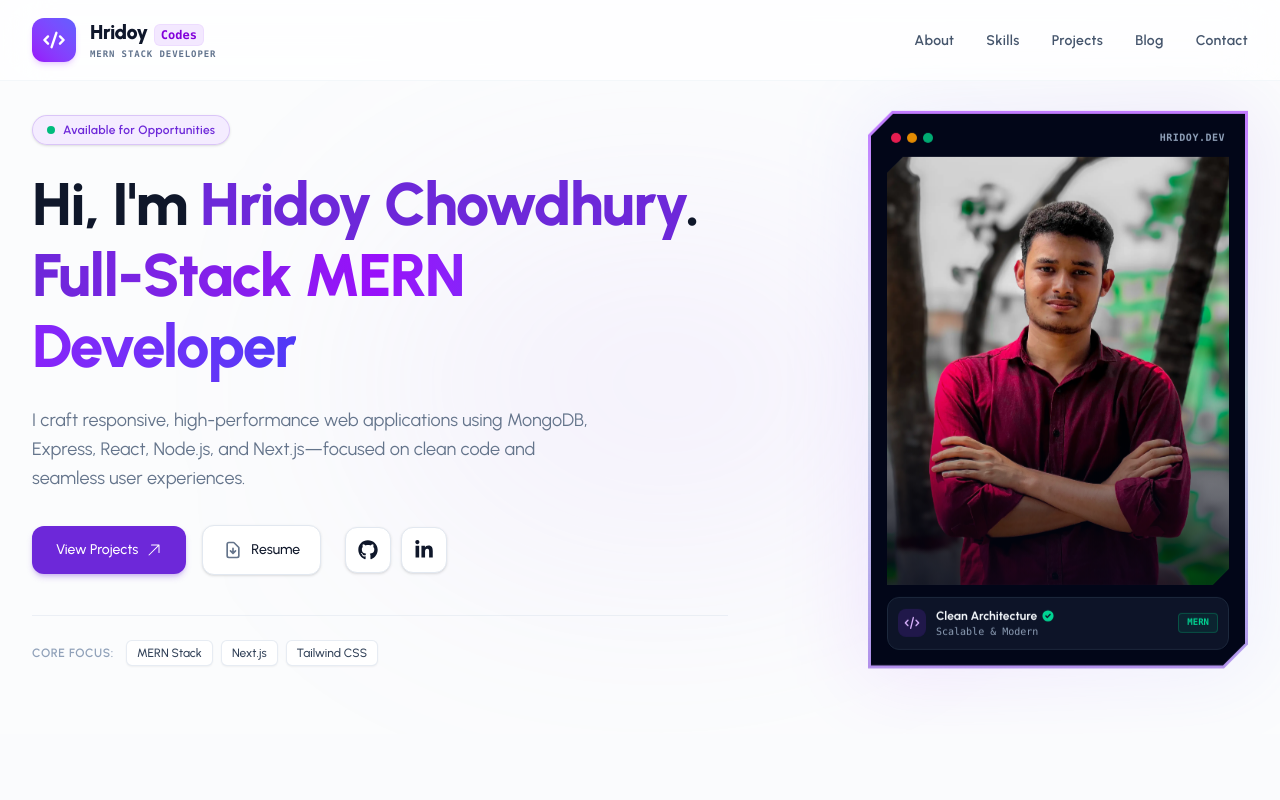
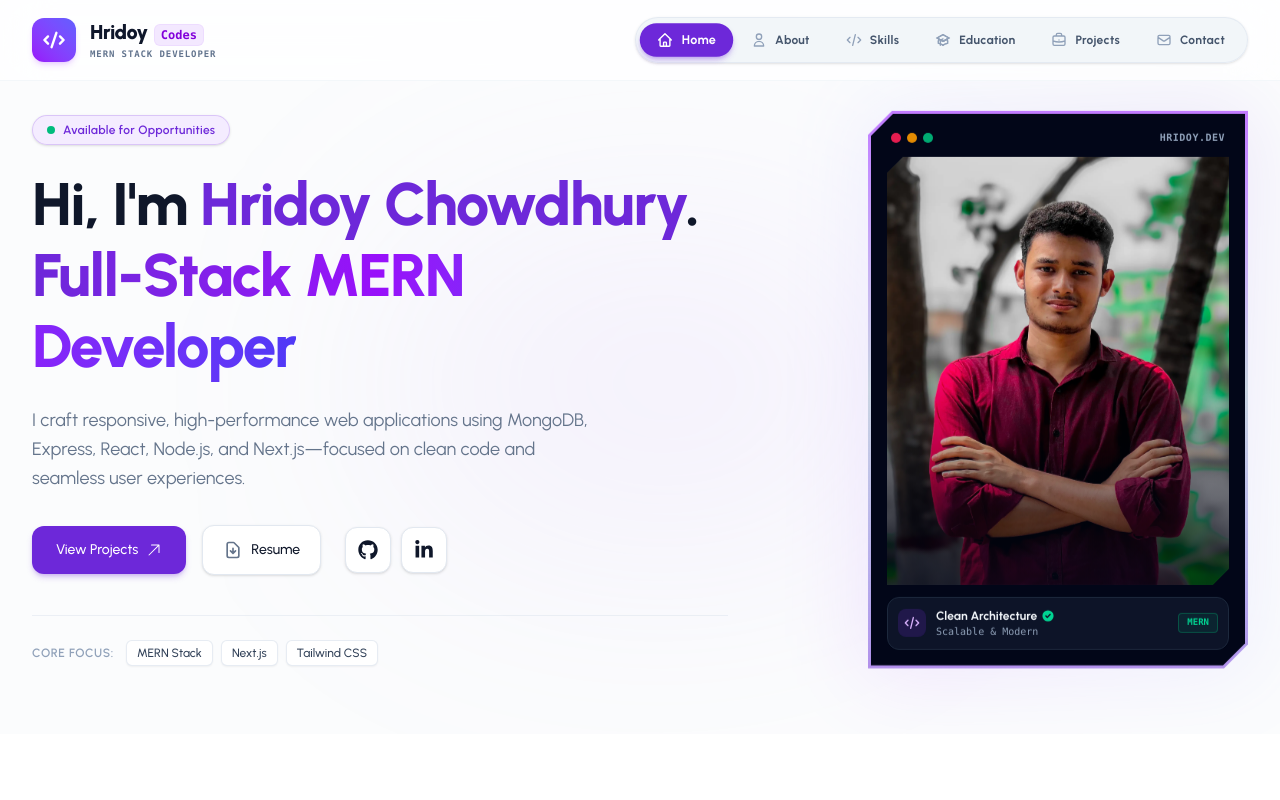
Before and after one commit to hridoy-web/Hridoy-Codes, a Next.js app: page / in a window 1280 px wide. Shown: the top 800 px of the page. Built offline with nearby package versions, Linux system fonts and the light colour scheme.

Commit message:
refactor: navbar UI design and logic

```diff
--- a/src/app/globals.css
+++ b/src/app/globals.css
@@ -15,4 +15,5 @@
 html {
   scroll-behavior: smooth;
   overflow-anchor: none;
+  scroll-padding-top: 100px;
 }
--- a/src/app/layout.js
+++ b/src/app/layout.js
@@ -9,27 +9,22 @@ const syne = Syne({
   weight: ['500', '700', '800'],
   variable: '--font-syne',
   display: 'swap',
-})
+});
 
 const urbanist = Urbanist({
   subsets: ["latin"],
   weight: ['400', '500', '600', '700', '800', '900'],
   variable: '--font-urbanist',
   display: 'swap',
-})
+});
 
 export const metadata = {
-
   title: {
     default: "Hridoy Codes | Hridoy Chowdhury - Full Stack & MERN Developer",
     template: "%s | Hridoy Codes",
   },
-
-  // Meta Description
   description:
     "Official portfolio of Hridoy Chowdhury (Hridoy Codes). Expert Full Stack, MERN Stack, and Next.js Developer specializing in building high-performance web applications, Node.js backends, and custom website solutions.",
-
-  // Target Keywords
   keywords: [
     "Hridoy Codes",
     "Hridoy Chowdhury",
@@ -47,13 +42,9 @@ export const metadata = {
     "Frontend Developer",
     "Backend Developer"
   ],
-
-  // Authors & Creator
   authors: [{ name: "Hridoy Chowdhury", url: "https://hridoycodes.site" }],
   creator: "Hridoy Chowdhury",
   publisher: "Hridoy Codes",
-
-  // Open Graph
   openGraph: {
     title: "Hridoy Codes | Hridoy Chowdhury - Full Stack Web Developer",
     description:
@@ -63,8 +54,6 @@ export const metadata = {
     locale: "en_US",
     type: "website",
   },
-
-  // Twitter Card Setup
   twitter: {
     card: "summary_large_image",
     title: "Hridoy Codes | Full Stack & MERN Developer",
@@ -72,25 +61,22 @@ export const metadata = {
       "Portfolio of Hridoy Chowdhury — Next.js, Node.js, and MERN Stack Web Development Services.",
     creator: "@hridoyChyWebDev",
   },
-
-  // Canonical URL (Duplicate issue resolve)
   alternates: {
     canonical: "https://hridoycodes.site",
   },
 };
+
 export default function RootLayout({ children }) {
   return (
     <html
       lang="en"
-      className={`${syne.variable} ${urbanist.variable} antialiased`}
+      className={`${syne.variable} ${urbanist.variable} antialiased scroll-smooth`}
     >
       <body className="font-sans min-h-screen flex flex-col">
         <Navbar />
-
         <main className="grow">
           {children}
         </main>
-
         <Footer />
       </body>
     </html>
--- a/src/app/page.js
+++ b/src/app/page.js
@@ -5,16 +5,32 @@ import HeroSection from "@/components/common/HomeSections.jsx/HeroSection";
 import ProjectsSection from "@/components/common/HomeSections.jsx/ProjectsSection";
 import SkillsSection from "@/components/common/HomeSections.jsx/SkillsSection";
 
-
 export default function Home() {
   return (
-    <section>
+    <div className="flex flex-col gap-12 md:gap-20">
+      <section id="hero">
         <HeroSection />
+      </section>
+
+      <section id="about">
         <AboutSection />
+      </section>
+
+      <section id="skills">
         <SkillsSection />
+      </section>
+
+      <section id="education">
         <EducationSection />
-      <ProjectsSection/>
+      </section>
+
+      <section id="projects">
+        <ProjectsSection />
+      </section>
+
+      <section id="contact">
         <ContactSection />
       </section>
+    </div>
   );
 }
--- a/src/components/common/NavLinks.jsx
+++ b/src/components/common/NavLinks.jsx
@@ -1,67 +1,109 @@
 'use client';
 
-import { useState } from 'react';
+import { useState, useEffect } from 'react';
 import Link from 'next/link';
 import { usePathname } from 'next/navigation';
 import {
+  HiOutlineHome,
   HiOutlineUser,
   HiOutlineCode,
+  HiOutlineAcademicCap,
   HiOutlineBriefcase,
-  HiOutlineBookOpen,
   HiOutlineMail,
   HiMenuAlt3,
   HiX
-} from 'react-icons/hi';
+} from 'react-icons/hi'; // Correct import path
 
 const navItems = [
-  { name: 'About', path: '#about', icon: HiOutlineUser },
-  { name: 'Skills', path: '#skills', icon: HiOutlineCode },
-  { name: 'Projects', path: '#projects', icon: HiOutlineBriefcase },
-  { name: 'Blog', path: '/blog', icon: HiOutlineBookOpen },
-  { name: 'Contact', path: '#contact', icon: HiOutlineMail },
+  { name: 'Home', id: 'hero', path: '#hero', icon: HiOutlineHome },
+  { name: 'About', id: 'about', path: '#about', icon: HiOutlineUser },
+  { name: 'Skills', id: 'skills', path: '#skills', icon: HiOutlineCode },
+  { name: 'Education', id: 'education', path: '#education', icon: HiOutlineAcademicCap },
+  { name: 'Projects', id: 'projects', path: '#projects', icon: HiOutlineBriefcase },
+  { name: 'Contact', id: 'contact', path: '#contact', icon: HiOutlineMail },
 ];
 
 export default function NavLinks() {
   const pathname = usePathname();
+  const [activeSection, setActiveSection] = useState('hero');
   const [isOpen, setIsOpen] = useState(false);
+
+  // Scroll spy to detect active section
+  useEffect(() => {
+    if (pathname !== '/') return;
+
+    const handleScroll = () => {
+      const scrollPosition = window.scrollY + 250;
+
+      for (let i = navItems.length - 1; i >= 0; i--) {
+        const item = navItems[i];
+        const element = document.getElementById(item.id);
+
+        if (element) {
+          const top = element.offsetTop;
+          const height = element.offsetHeight;
+
+          if (scrollPosition >= top && scrollPosition < top + height) {
+            setActiveSection(item.id);
+            break;
+          }
+        }
+      }
+    };
+
+    window.addEventListener('scroll', handleScroll, { passive: true });
+    handleScroll();
+
+    return () => window.removeEventListener('scroll', handleScroll);
+  }, [pathname]);
 
   const toggleMenu = () => setIsOpen(!isOpen);
   const closeMenu = () => setIsOpen(false);
 
+  const handleScrollToSection = (e, targetPath, id) => {
+    if (pathname === '/' && targetPath.startsWith('#')) {
+      e.preventDefault();
+      const targetElement = document.getElementById(id);
+      if (targetElement) {
+        targetElement.scrollIntoView({ behavior: 'smooth' });
+        setActiveSection(id);
+        closeMenu();
+      }
+    }
+  };
+
   return (
     <>
       {/* Desktop Navigation */}
-      <ul className="hidden md:flex items-center gap-6 lg:gap-8">
+      <nav className="hidden md:flex items-center gap-1 p-1.5 bg-slate-100/90 dark:bg-slate-900/90 backdrop-blur-xl rounded-full border border-slate-200/80 dark:border-slate-800 shadow-sm">
         {navItems.map((item) => {
-          const isActive = pathname === item.path;
+          const isActive = pathname === '/' && activeSection === item.id;
+          const Icon = item.icon;
+
           return (
-            <li key={item.name} className="relative group py-2">
-              <Link
-                href={item.path}
-                className={`text-sm font-semibold tracking-wide transition-colors duration-200 ${
-                  isActive ? 'text-brand-primary' : 'text-slate-600 hover:text-brand-primary'
-                }`}
-              >
-                {item.name}
-              </Link>
-
-              {/* Smooth Electric Violet Animated Underline */}
-              <span
-                className={`absolute bottom-0 left-0 h-[2.5px] bg-gradient-to-r from-brand-primary to-brand-secondary transition-all duration-300 rounded-full ${
-                  isActive ? 'w-full' : 'w-0 group-hover:w-full'
-                }`}
-              />
-            </li>
+            <Link
+              key={item.name}
+              href={item.path}
+              onClick={(e) => handleScrollToSection(e, item.path, item.id)}
+              className={`relative flex items-center gap-2 px-4 py-2 rounded-full text-xs font-bold tracking-wide transition-all duration-300 ${
+                isActive
+                  ? 'text-white bg-brand-primary shadow-md shadow-brand-primary/30 scale-105'
+                  : 'text-slate-600 dark:text-slate-300 hover:text-brand-primary dark:hover:text-white hover:bg-white/60 dark:hover:bg-slate-800/60'
+              }`}
+            >
+              <Icon className={`w-4 h-4 ${isActive ? 'text-white' : 'text-slate-400'}`} />
+              <span>{item.name}</span>
+            </Link>
           );
         })}
-      </ul>
+      </nav>
 
       {/* Mobile Toggle Button */}
       <div className="md:hidden flex items-center">
         <button
           onClick={toggleMenu}
           type="button"
-          className="p-2.5 rounded-xl bg-slate-100/80 hover:bg-slate-200/80 text-brand-dark focus:outline-none transition-colors border border-slate-200/60"
+          className="p-2.5 rounded-2xl bg-slate-100 dark:bg-slate-800 text-slate-800 dark:text-slate-200 hover:bg-slate-200 dark:hover:bg-slate-700 transition-all border border-slate-200 dark:border-slate-700 active:scale-95"
           aria-expanded={isOpen}
           aria-label="Toggle Navigation"
         >
@@ -69,26 +111,26 @@ export default function NavLinks() {
         </button>
       </div>
 
-      {/* Mobile Modern Dropdown Modal */}
+      {/* Mobile Dropdown Menu */}
       {isOpen && (
-        <div className="absolute top-24 left-4 right-4 p-3 rounded-2xl bg-white/95 backdrop-blur-2xl border border-slate-100 shadow-xl shadow-slate-200/50 md:hidden transition-all duration-200">
+        <div className="absolute top-20 left-4 right-4 p-3 rounded-3xl bg-white/95 dark:bg-slate-900/95 backdrop-blur-2xl border border-slate-200 dark:border-slate-800 shadow-2xl md:hidden z-50 transition-all duration-300">
           <ul className="flex flex-col gap-1.5">
             {navItems.map((item) => {
-              const isActive = pathname === item.path;
+              const isActive = pathname === '/' && activeSection === item.id;
               const Icon = item.icon;
 
               return (
                 <li key={item.name}>
                   <Link
                     href={item.path}
-                    onClick={closeMenu}
-                    className={`flex items-center gap-3 px-4 py-3 rounded-xl text-sm font-semibold transition-all duration-200 ${
+                    onClick={(e) => handleScrollToSection(e, item.path, item.id)}
+                    className={`flex items-center gap-3 px-4 py-3 rounded-2xl text-sm font-semibold transition-all duration-200 ${
                       isActive
-                        ? 'bg-brand-badge text-brand-primary border border-brand-primary/20'
-                        : 'text-slate-600 hover:bg-slate-50 hover:text-brand-primary'
+                        ? 'bg-brand-primary text-white font-bold shadow-lg shadow-brand-primary/20'
+                        : 'text-slate-600 dark:text-slate-300 hover:bg-slate-100 dark:hover:bg-slate-800/60 hover:text-brand-primary'
                     }`}
                   >
-                    <Icon className={`w-5 h-5 ${isActive ? 'text-brand-primary' : 'text-slate-400'}`} />
+                    <Icon className={`w-5 h-5 ${isActive ? 'text-white' : 'text-slate-400'}`} />
                     <span>{item.name}</span>
                   </Link>
                 </li>
```
Lines whose indentation alone changed are shown as unchanged.
